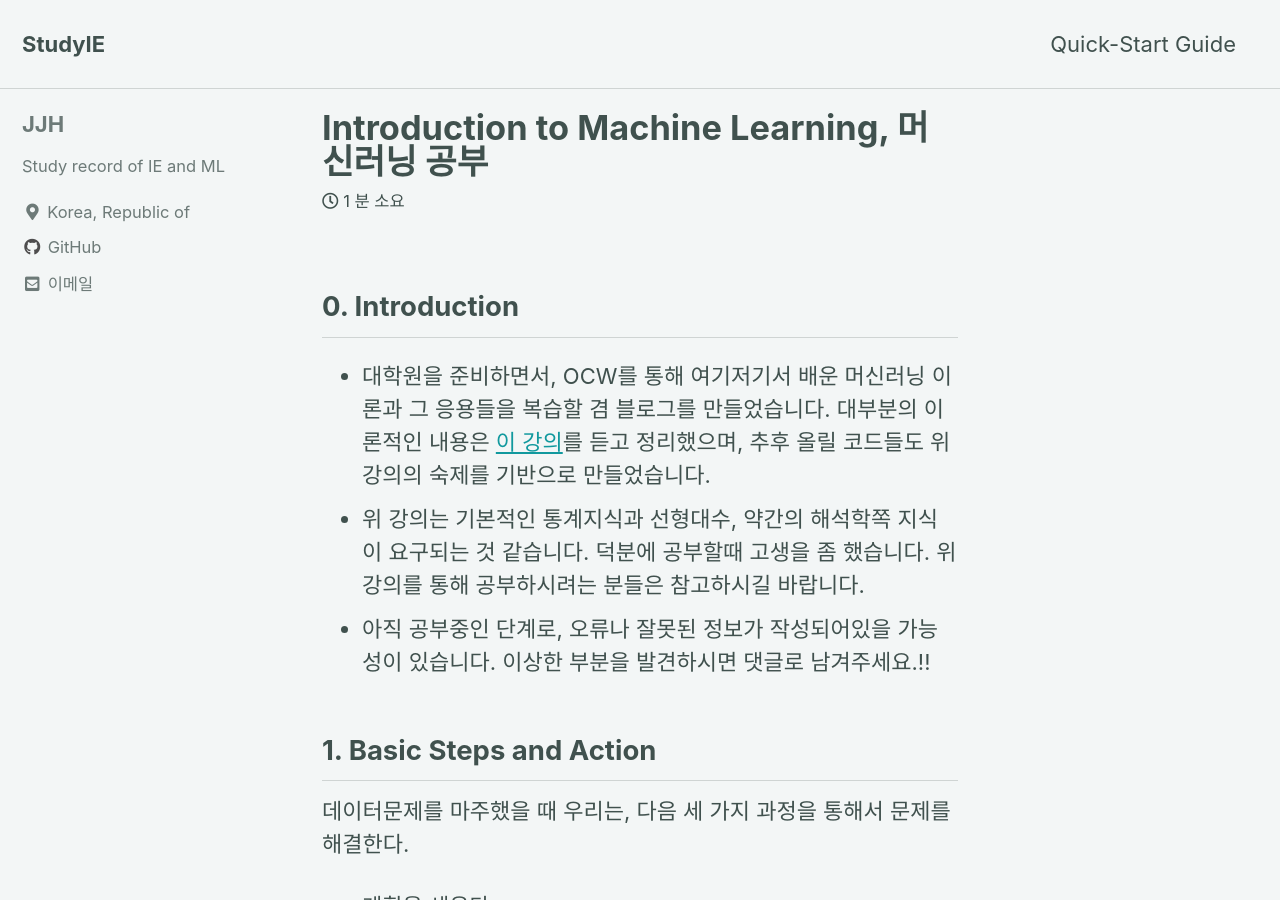
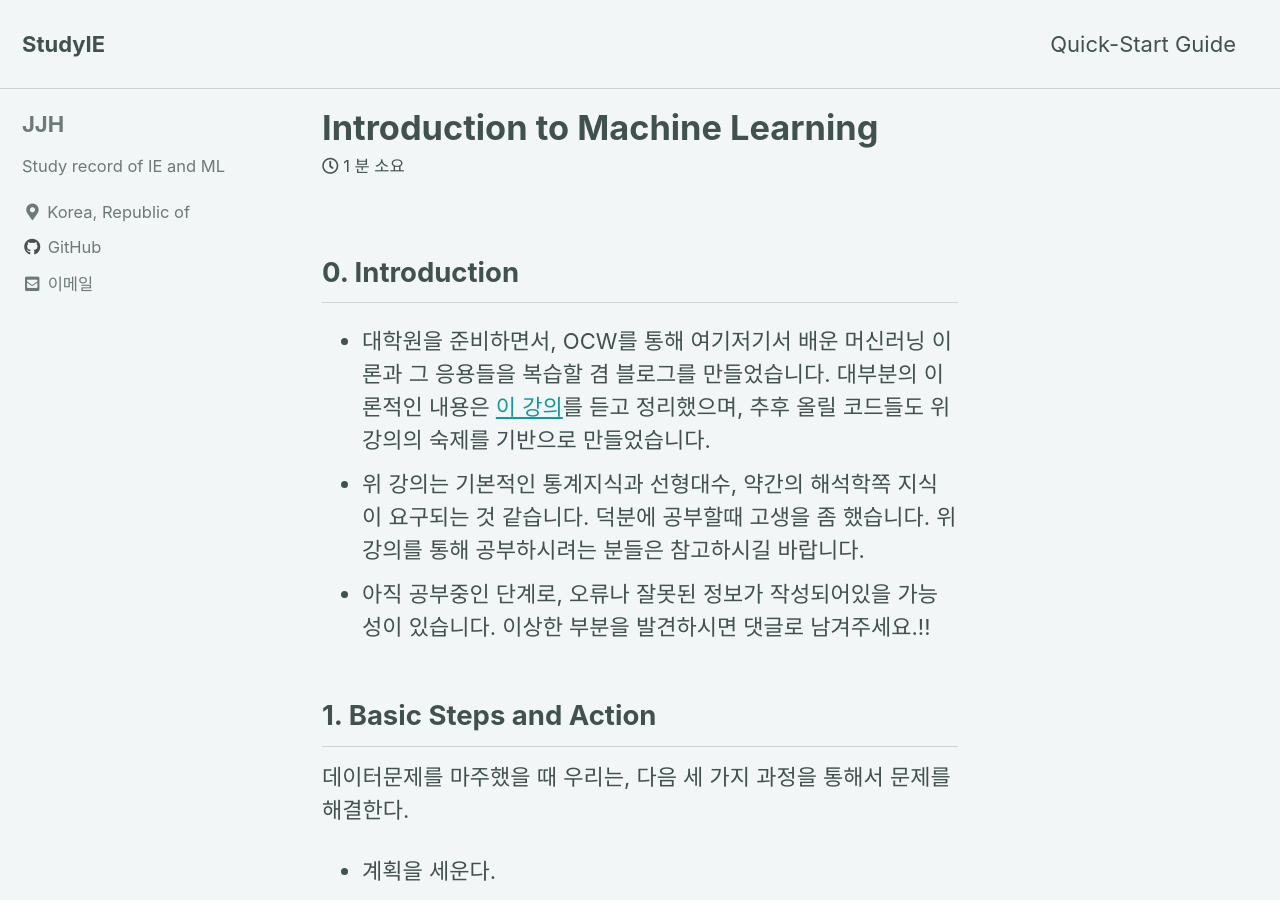
Before and after one commit to Corpse-is-Talking/Corpse-is-Talking.github.io, a Jekyll site: the page built from _posts/2021-08-11-Introduction to Machine Learning.md, in a window 1280 px wide and 900 px high. Built offline with Jekyll 4.4.1, drawn with Linux system fonts in a browser that asks for light colours; cached includes are drawn as plain includes; formulas are drawn with MathJax 3; some of the changed text lies outside the part shown.

Commit message:
Introduction to ML

```diff
--- a/_posts/2021-08-11-Introduction to Machine Learning.md
+++ b/_posts/2021-08-11-Introduction to Machine Learning.md
@@ -1,7 +1,7 @@
 ---
-title: "Introduction to Machine Learning, 머신러닝 공부"
+title: "Introduction to Machine Learning"
 categories:
-  - Machine Learning
+  - Machine Learning 공부
 tags:
   - ML
   - python
```
